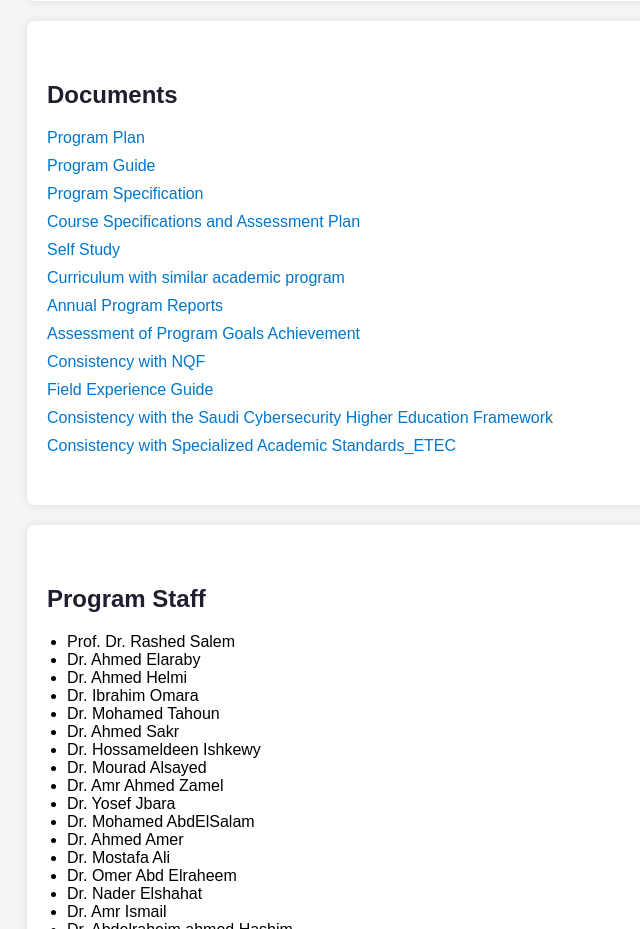
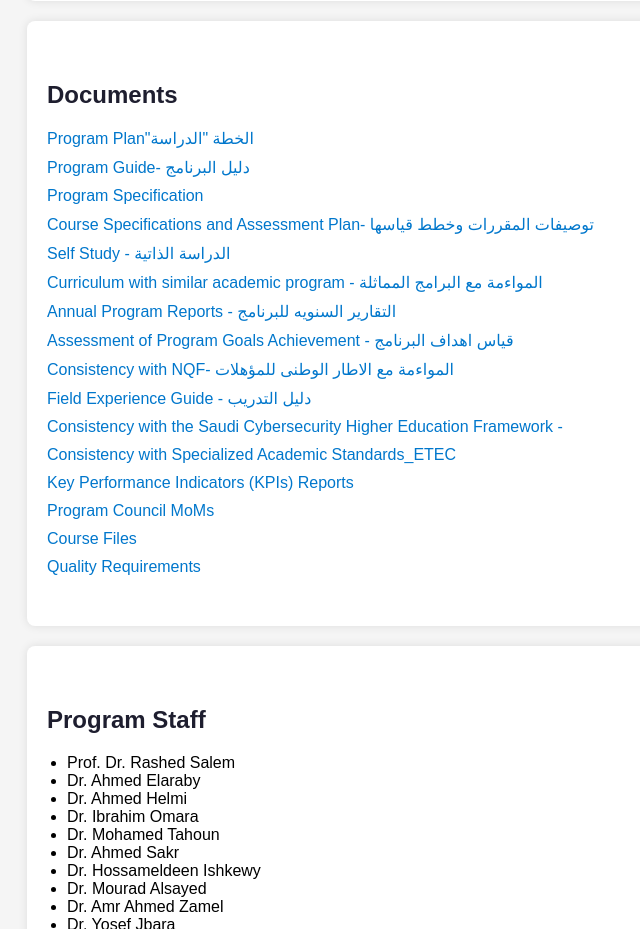
Before and after one commit to amrismailh17/CYSProBPC, a plain HTML site: page index.html in a window 1280 px wide. Shown: the part 860-1789 px from the top of the page, without its empty margins (93-733 px from the left). Drawn offline with Linux system fonts and the light colour scheme.

Commit message:
index.html

```diff
--- a/index.html
+++ b/index.html
@@ -1,3 +1,4 @@
+
 <!DOCTYPE html>
 <html lang="en">
 <head>
@@ -44,28 +45,37 @@
 <section id="documents">
   <h2>Documents</h2>
   <div class="doc-links">
-    <a href="https://drive.google.com/file/d/1QlLMjJ761vjf9Pw28cfI-omrgWLFQzju/view?usp=sharing" target="_blank">Program Plan</a>
-    <a href="https://drive.google.com/file/d/1XjT4jNVfX3vCH5q4OM4Km3mEXIeUDHRN/view?usp=sharing">Program Guide</a>
-    <a href="https://drive.google.com/file/d/1zOkJRtjQ20UsMVdi7fuVWCBTFRdZa-6-/view?usp=sharing" target="_blank">Program Specification</a>
-   <a href="Cybersecurity_Courses.html" target="_blank">Course Specifications and Assessment Plan</a>
-    <a href="https://drive.google.com/file/d/1-5A71VMPpJ-HCTdwG7XVbOjaAw6x9Lpo/view?usp=drive_link">Self Study</a>
+    <a href="https://drive.google.com/file/d/1QlLMjJ761vjf9Pw28cfI-omrgWLFQzju/view?usp=sharing" target="_blank">Program Plan"الخطة "الدراسة</a>
+    <a href="https://drive.google.com/file/d/1XjT4jNVfX3vCH5q4OM4Km3mEXIeUDHRN/view?usp=sharing">Program Guide- دليل البرنامج</a>
+    <a href="https://drive.google.com/file/d/1_pai2LVSf-nw9K49xZlPfr4dE-YCJyQ8/view?usp=drive_link">Program Specification</a>
+   <a href="Cybersecurity_Courses.html" target="_blank">Course Specifications and Assessment Plan- توصيفات المقررات وخطط قياسها</a>
+    <a href="https://drive.google.com/file/d/1-5A71VMPpJ-HCTdwG7XVbOjaAw6x9Lpo/view?usp=drive_link">Self Study - الدراسة الذاتية</a>
 
-<a href="https://drive.google.com/file/d/1BSCRQPctueJyFp68TiA-cleoklbZ7knZ/view?usp=sharing">Curriculum with similar academic program</a>
+<a href="https://drive.google.com/file/d/1BSCRQPctueJyFp68TiA-cleoklbZ7knZ/view?usp=sharing">Curriculum with similar academic program - المواءمة مع البرامج المماثلة</a>
 
-<a href="https://drive.google.com/drive/folders/1eF1HLaFfcxkiASg7HWpuuK1vfs8RJsWC?usp=drive_link">Annual Program Reports</a>
+<a href="https://drive.google.com/drive/folders/1eF1HLaFfcxkiASg7HWpuuK1vfs8RJsWC?usp=drive_link">Annual Program Reports - التقارير السنويه للبرنامج</a>
 
-<a href="https://drive.google.com/drive/folders/1zZPzewCzOxpFkqEINLtDpGlNYjEOtunn?usp=drive_link">Assessment of Program Goals Achievement</a>
+<a href="https://drive.google.com/drive/folders/1zZPzewCzOxpFkqEINLtDpGlNYjEOtunn?usp=drive_link">Assessment of Program Goals Achievement - قياس اهداف البرنامج</a>
 
-<a href="https://drive.google.com/file/d/1gL4D_ChMgHlcSdjuOYza_N6NAvajWVq1/view?usp=sharing">Consistency with NQF</a>
+<a href="https://drive.google.com/file/d/1gL4D_ChMgHlcSdjuOYza_N6NAvajWVq1/view?usp=sharing">Consistency with NQF- المواءمة مع الاطار الوطنى للمؤهلات</a>
 
-<a href="https://drive.google.com/file/d/1UQzR1nUvArUQ4JAXNs93Cpdi7YvDszUa/view?usp=drive_link">Field Experience Guide</a>
+<a href="https://drive.google.com/file/d/1UQzR1nUvArUQ4JAXNs93Cpdi7YvDszUa/view?usp=drive_link">Field Experience Guide - دليل التدريب </a>
 
-<a href="https://drive.google.com/file/d/1nNySOjjy5BBCgGZd-hAmBvIGz-20647t/view?usp=sharing">Consistency with the Saudi Cybersecurity Higher Education Framework</a>
+<a href="https://drive.google.com/file/d/1nNySOjjy5BBCgGZd-hAmBvIGz-20647t/view?usp=sharing">Consistency with the Saudi Cybersecurity Higher Education Framework - </a>
 
 <a href="https://drive.google.com/file/d/1azN2fUaX1wk6fU64uoCN0o_axofJGmmv/view?usp=drive_link">Consistency with Specialized Academic Standards_ETEC</a>
 
 
+<a href="https://drive.google.com/drive/folders/1nAi-Yd0l6kOliozcCcAWkLmD_Uj9fo2b?usp=drive_link">Key Performance Indicators (KPIs) Reports</a>
 
+
+<a href="https://drive.google.com/drive/folders/1VmfKmrcdKp7EfxNDPTQzXFQgfBxFn2Bc?usp=drive_link">Program Council MoMs</a>
+
+
+
+<a href="Crsfiles.html" target="_blank">Course Files  </a>
+
+<a href="QualityReqs.html" target="_blank">Quality Requirements  </a>
   </div>
 </section>
 
```
